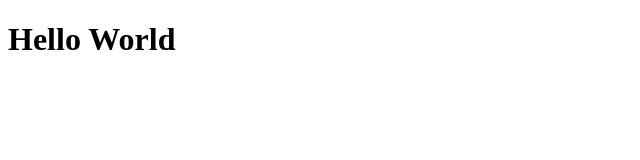
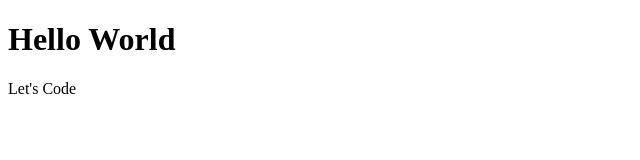
Before and after one commit to dwikarunia0001/hello-world, a plain HTML site: page index.html in a window 1280 px wide. Shown: the full height of the page, 0-640 px from the left. Drawn offline with Linux system fonts and the light colour scheme.

Commit message:
menambahkan css+modif html

```diff
--- a/index.html
+++ b/index.html
@@ -8,5 +8,6 @@
   </head>
   <body>
     <h1>Hello World</h1>
+    <p>Let's Code</p>
   </body>
 </html>
--- /dev/null
+++ b/style.css
@@ -0,0 +1,3 @@
+p {
+  color: blueviolet;
+}
```
